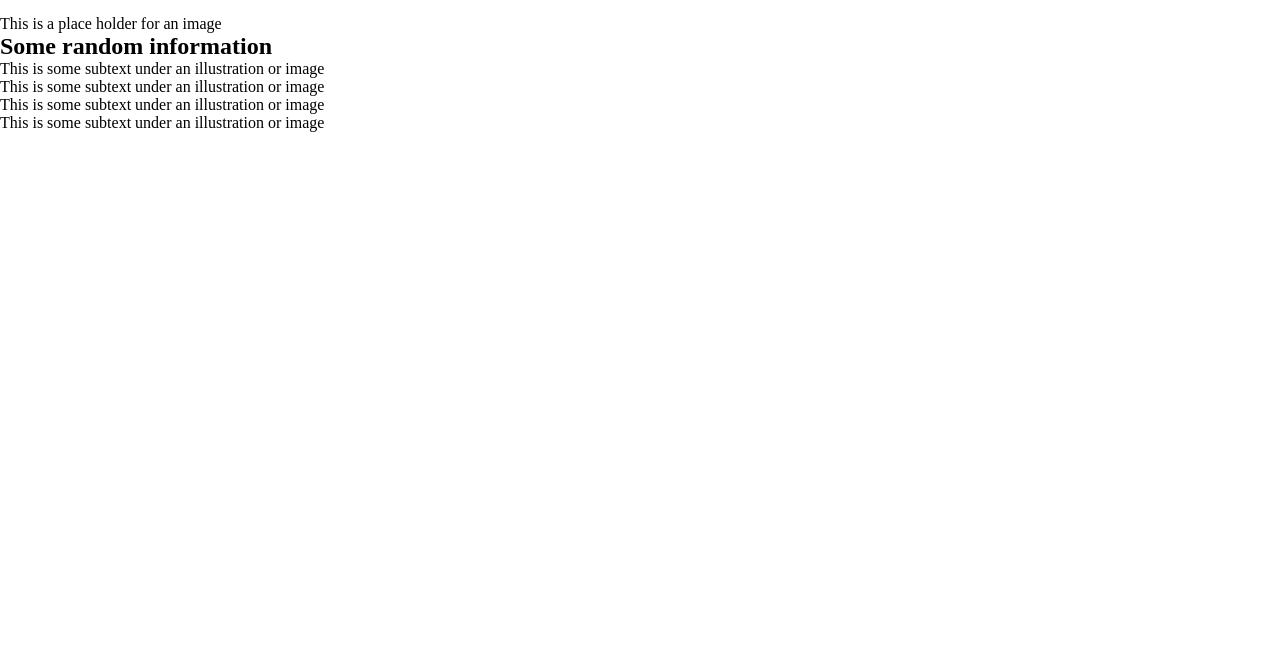
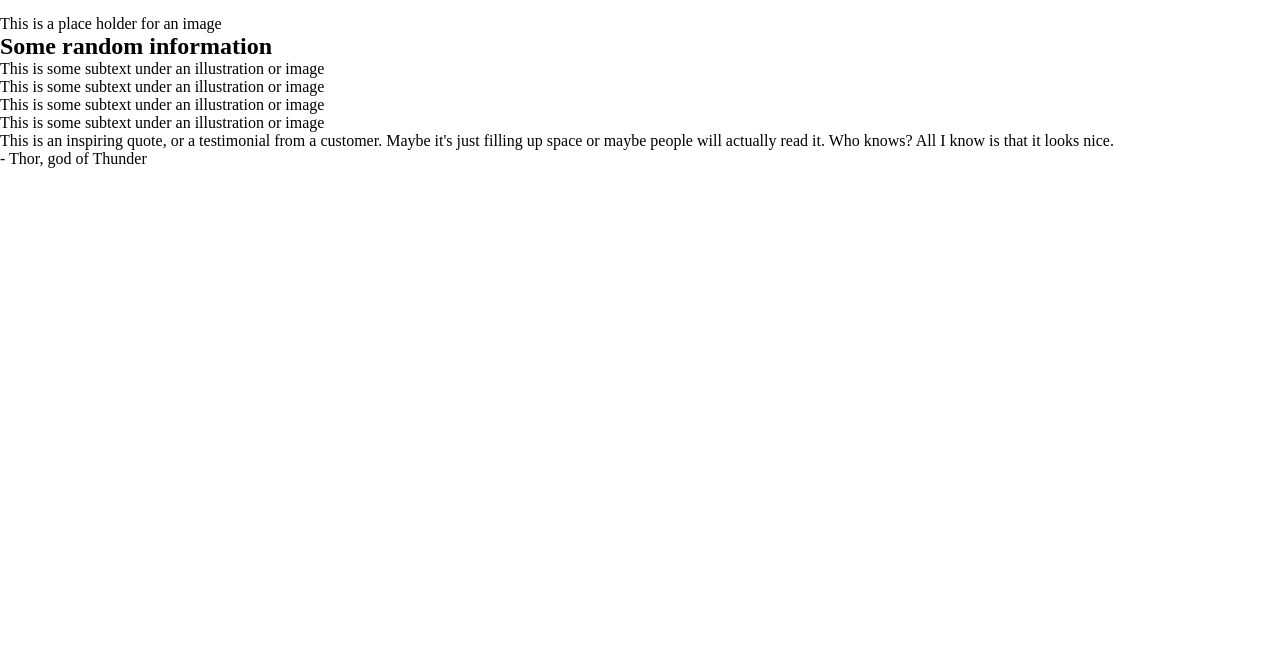
Before and after one commit to R1kQ/odin-landing-page-2, a plain HTML site: page index.html in a window 1280 px wide. Shown: the part 149-800 px from the top of the page. Drawn offline with Linux system fonts and the light colour scheme.

Commit message:
add quote section

```diff
--- a/index.html
+++ b/index.html
@@ -65,5 +65,12 @@
                 </div>
             </div>
         </div>
+        <div class="quote-section">
+            <p>This is an inspiring quote, or a testimonial from a customer. Maybe it's just filling
+                up space or maybe people will actually read it. Who knows? All I know is that it looks
+                nice.
+            </p>
+            <span>- Thor, god of Thunder</span>
+        </div>
     </body>
 </html>
```
